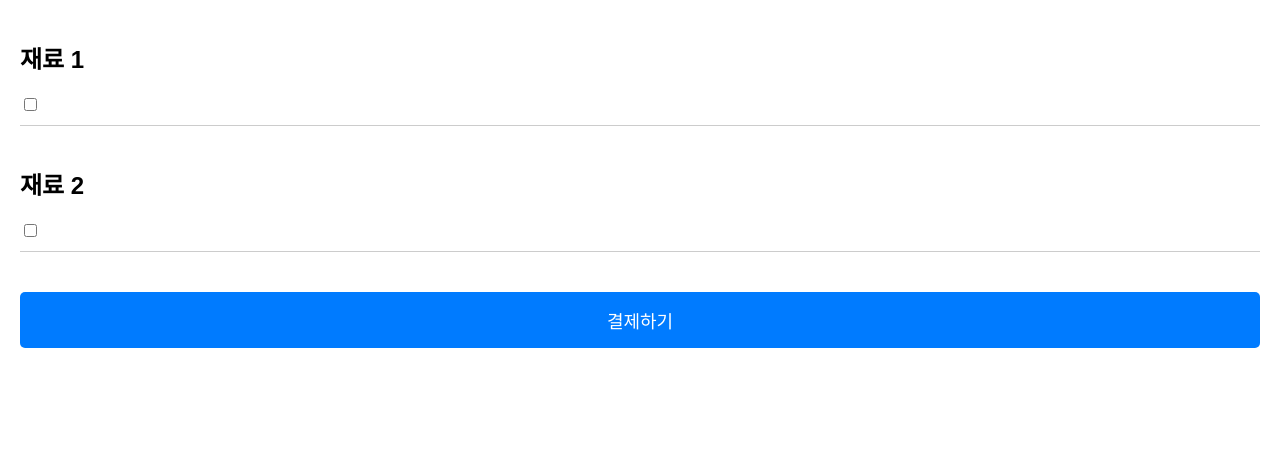
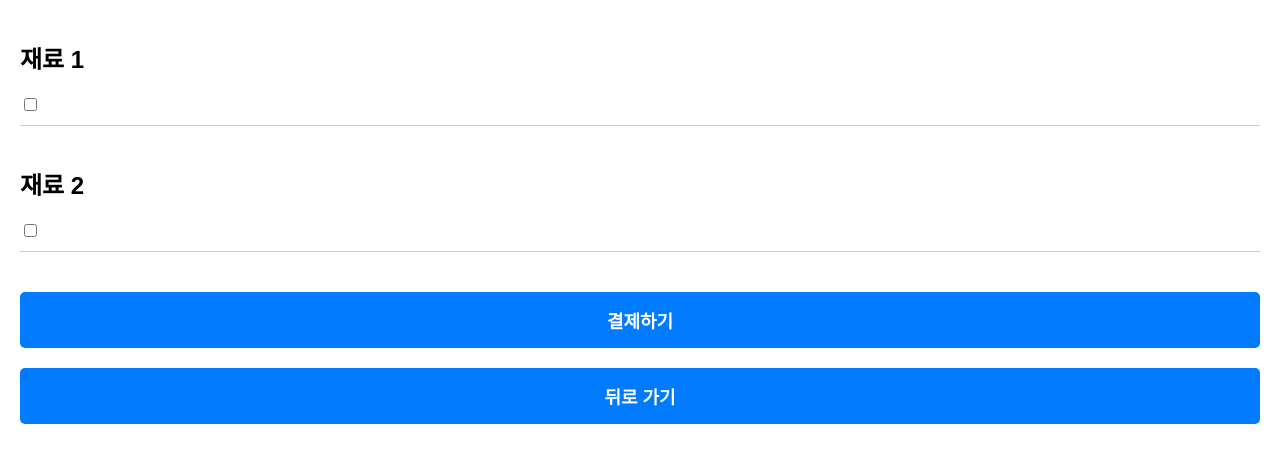
Before and after one commit to DDH-975/Poopa_Capstone_Project, a plain HTML site: page mainpage/foodselect/recipe/basket/basket.html in a window 1280 px wide. Drawn offline with Linux system fonts and the light colour scheme.

Commit message:
뒤로가기 버튼 추가

```diff
--- a/mainpage/foodselect/recipe/basket/basket.html
+++ b/mainpage/foodselect/recipe/basket/basket.html
@@ -23,6 +23,7 @@
         </div>
 
         <button class="checkout-button" onclick="proceedToCheckout()">결제하기</button>
+        <button class="goBack" onclick="history.back()">뒤로 가기</button>
     </div>
 
     <script src="script.js"></script>
--- a/mainpage/foodselect/recipe/basket/script.js
+++ b/mainpage/foodselect/recipe/basket/script.js
@@ -6,15 +6,24 @@
         return;
     }
 
+
+//뒤로가기 버튼
+    function goBack() {
+        window.history.back();
+      }
+
+
+
     var selectedProductIds = [];
     checkedProducts.forEach(function(checkbox) {
         selectedProductIds.push(checkbox.parentNode.querySelector('h2').textContent);
     });
 
-    // 선택된 상품들의 ID나 다른 정보를 가져와 다음 페이지로 전달할 수 있습니다.
-    // 여기서는 간단한 alert로 대신합니다.
+    // 선택된 상품들의 ID나 다른 정보를 가져와 다음 페이지로 전달
     alert("선택된 상품: " + selectedProductIds.join(", "));
 
-    // 여기서 다음 페이지로 이동하도록 설정하십시오.
+
+
+    // 결제 페이지가 들어갈 코드
     // window.location.href = '결제 페이지 URL';
 }
--- a/mainpage/foodselect/recipe/basket/styles.css
+++ b/mainpage/foodselect/recipe/basket/styles.css
@@ -23,6 +23,7 @@ body {
 .checkout-button {
     width: 100%;
     padding: 15px 0;
+    font-weight: bold;
     background-color: #007bff;
     color: #fff;
     border: none;
@@ -31,3 +32,24 @@ body {
     cursor: pointer;
     margin-top: 20px;
 }
+
+.goBack {
+    width: 100%;
+    padding: 15px 0;
+    font-weight: bold;
+    background-color: #007bff;
+    color: #fff;
+    border: none;
+    border-radius: 5px;
+    font-size: 18px;
+    cursor: pointer;
+    margin-top: 20px;
+}
+
+.checkout-button:hover {
+    background-color: #0056b3;
+}
+
+.goBack:hover {
+    background-color: #0056b3;
+}
```
